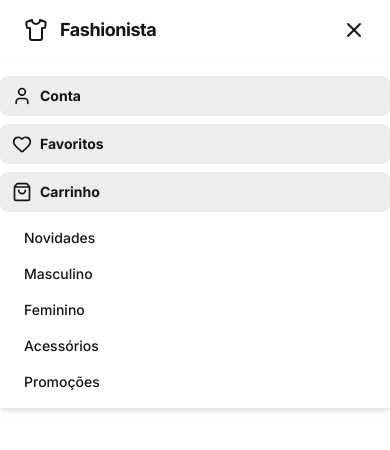
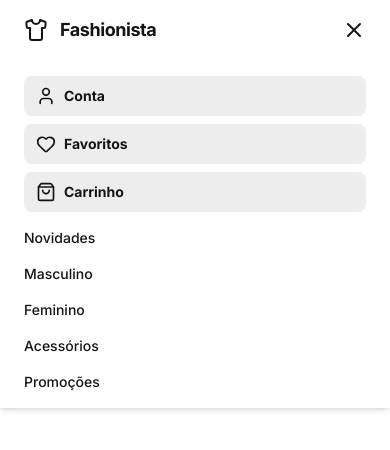
Before and after one commit to NatanRocha43/vitrine, a Next.js app: page /ofertas in a window 390 px wide. Both pictures are taken after a click on the button 354 px from the left and 30 px from the top of the page. Shown: the top 450 px of the page. Built offline with nearby package versions, Linux system fonts and the light colour scheme.

Commit message:
(fix): Correction in the header menu

```diff
--- a/src/app/(components)/Header.tsx
+++ b/src/app/(components)/Header.tsx
@@ -15,7 +15,7 @@ export default function Header() {
                     <h2 className="text-lg font-bold tracking-tight">Fashionista</h2>
                 </div>
 
-                <nav className="hidden md:flex items-center gap-9">
+                <nav className="hidden lg:flex items-center gap-9">
                     <Link href="/new-arrivals" className="text-sm text-[#141414] font-medium">Novidades</Link>
                     <Link href="/men" className="text-sm text-[#141414] font-medium">Masculino</Link>
                     <Link href="/women" className="text-sm text-[#141414] font-medium">Feminino</Link>
@@ -23,45 +23,67 @@ export default function Header() {
                     <Link href="/sale" className="text-sm text-[#141414] font-medium">Promoções</Link>
                 </nav>
 
-                <div className="hidden md:flex gap-2">
-                    <button className="flex items-center justify-center cursor-pointer rounded-lg h-10 bg-[#ededed] text-[#141414] px-2.5 gap-2 text-sm font-bold" aria-label="Minha Conta">
+                <div className="hidden lg:flex gap-2">
+                    <button
+                        className="flex items-center justify-center cursor-pointer rounded-lg h-10 bg-[#ededed] text-[#141414] px-2.5 gap-2 text-sm font-bold"
+                        aria-label="Minha Conta">
                         <User className="w-5 h-5" />
                     </button>
-                    <button className="flex items-center justify-center cursor-pointer rounded-lg h-10 bg-[#ededed] text-[#141414] px-2.5 gap-2 text-sm font-bold" aria-label="Favoritos">
+                    <button
+                        className="flex items-center justify-center cursor-pointer rounded-lg h-10 bg-[#ededed] text-[#141414] px-2.5 gap-2 text-sm font-bold"
+                        aria-label="Favoritos">
                         <Heart className="w-5 h-5" />
                     </button>
-                    <button className="flex items-center justify-center cursor-pointer rounded-lg h-10 bg-[#ededed] text-[#141414] px-2.5 gap-2 text-sm font-bold" aria-label="Meu Carrinho">
+                    <button
+                        className="flex items-center justify-center cursor-pointer rounded-lg h-10 bg-[#ededed] text-[#141414] px-2.5 gap-2 text-sm font-bold"
+                        aria-label="Meu Carrinho">
                         <ShoppingBag className="w-5 h-5" />
                     </button>
                 </div>
-
-                <button onClick={() => setMenuOpen(!menuOpen)} className="md:hidden">
+                <button onClick={() => setMenuOpen(!menuOpen)} className="lg:hidden">
                     {menuOpen ? <X className="w-6 h-6 text-[#141414]" /> : <Menu className="w-6 h-6 text-[#141414]" />}
                 </button>
             </div>
 
             <div
-                className={`md:hidden absolute top-full left-0 w-full bg-white shadow-md transition-all duration-300 ease-in-out overflow-hidden ${menuOpen ? 'max-h-[auto] opacity-100' : 'max-h-0 opacity-0'}`}>
-                <div className="flex flex-col gap-2 pt-4">
-                    <button className="flex items-center rounded-lg h-10 bg-[#ededed] text-[#141414] px-3 gap-2 text-sm font-bold" aria-label="Minha Conta">
+                className={`lg:hidden absolute top-full left-0 w-full bg-white shadow-md transition-all duration-300 ease-in-out overflow-hidden ${menuOpen ? 'max-h-[auto] opacity-100' : 'max-h-0 opacity-0'
+                    }`}>
+                <div className="flex flex-col gap-2 pt-4 px-6">
+                    <button
+                        className="flex items-center rounded-lg h-10 bg-[#ededed] text-[#141414] px-3 gap-2 text-sm font-bold"
+                        aria-label="Minha Conta">
                         <User className="w-5 h-5" />
                         Conta
                     </button>
-                    <button className="flex items-center rounded-lg h-10 bg-[#ededed] text-[#141414] px-3 gap-2 text-sm font-bold" aria-label="Favoritos">
+                    <button
+                        className="flex items-center rounded-lg h-10 bg-[#ededed] text-[#141414] px-3 gap-2 text-sm font-bold"
+                        aria-label="Favoritos">
                         <Heart className="w-5 h-5" />
                         Favoritos
                     </button>
-                    <button className="flex items-center rounded-lg h-10 bg-[#ededed] text-[#141414] px-3 gap-2 text-sm font-bold" aria-label="Meu Carrinho">
+                    <button
+                        className="flex items-center rounded-lg h-10 bg-[#ededed] text-[#141414] px-3 gap-2 text-sm font-bold"
+                        aria-label="Meu Carrinho">
                         <ShoppingBag className="w-5 h-5" />
                         Carrinho
                     </button>
                 </div>
                 <nav className="flex flex-col px-6 py-4 gap-4">
-                    <Link href="/new-arrivals" className="text-sm text-[#141414] font-medium">Novidades</Link>
-                    <Link href="/men" className="text-sm text-[#141414] font-medium">Masculino</Link>
-                    <Link href="/women" className="text-sm text-[#141414] font-medium">Feminino</Link>
-                    <Link href="/accessories" className="text-sm text-[#141414] font-medium">Acessórios</Link>
-                    <Link href="/sale" className="text-sm text-[#141414] font-medium">Promoções</Link>
+                    <Link href="/new-arrivals" className="text-sm text-[#141414] font-medium">
+                        Novidades
+                    </Link>
+                    <Link href="/men" className="text-sm text-[#141414] font-medium">
+                        Masculino
+                    </Link>
+                    <Link href="/women" className="text-sm text-[#141414] font-medium">
+                        Feminino
+                    </Link>
+                    <Link href="/accessories" className="text-sm text-[#141414] font-medium">
+                        Acessórios
+                    </Link>
+                    <Link href="/sale" className="text-sm text-[#141414] font-medium">
+                        Promoções
+                    </Link>
                 </nav>
             </div>
         </header>
```
